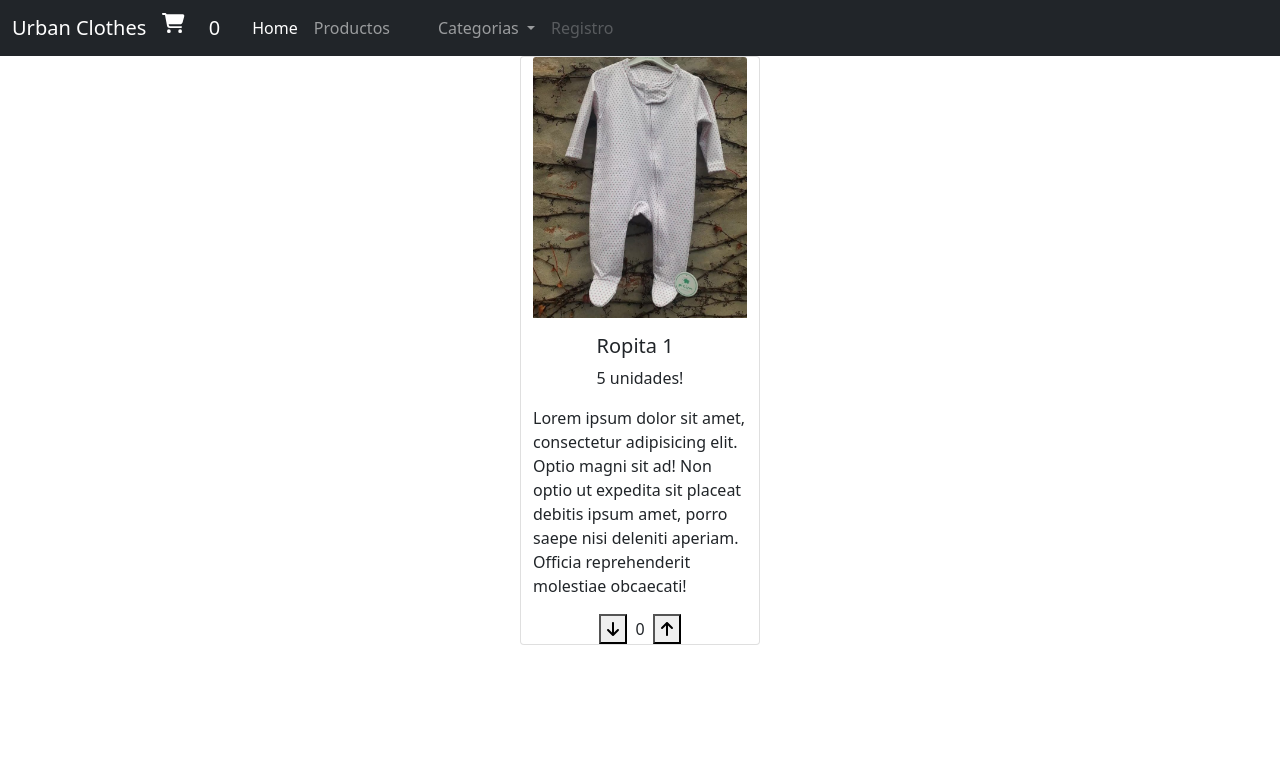
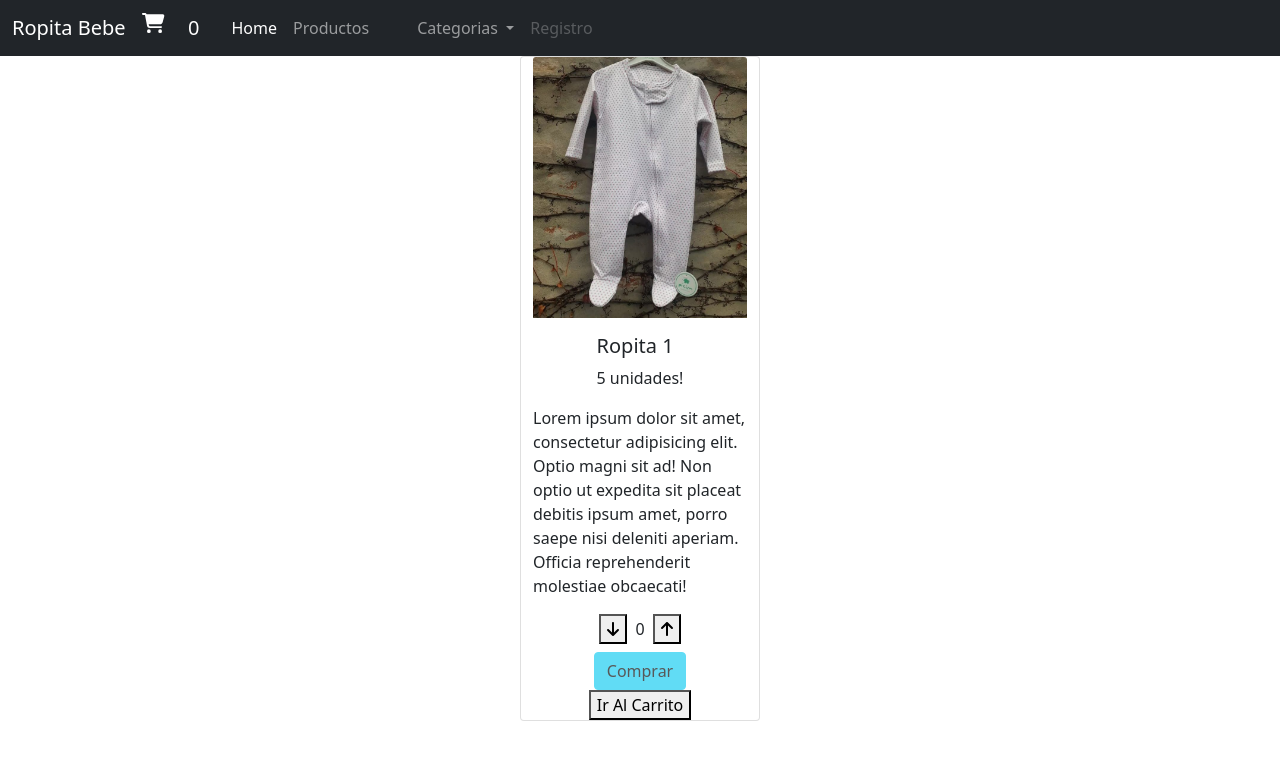
Before and after one commit to Eze-Nat/react-desafios2, a React (Create React App) app: page /item/1 in a window 1280 px wide. Shown: the top 760 px of the page. Built offline with nearby package versions, Linux system fonts and the light colour scheme.

Commit message:
carrito listo

```diff
--- a/src/App.js
+++ b/src/App.js
@@ -19,7 +19,7 @@ function App() {
         <Route path='/productos' element={<ItemListContainer/>} />
         <Route path='/item/:id' element={<ItemDetailContainer/>} />
         <Route path='*' element={<div style={{backgroundColor: "green"}}>ERROR </div>} />
-
+        <Route path='/cart' element={<div>Items de carrito</div>} />
 
 
       </Routes>
--- a/src/components/ItemCount/ItemCount.jsx
+++ b/src/components/ItemCount/ItemCount.jsx
@@ -6,10 +6,9 @@ import "@fortawesome/free-solid-svg-icons";
 
 
 
-function ItemCount (props) {
-    const {stock} = props;
+const ItemCount = ({stock, initial = 0, onAdd}) => {
 
-  const [amount, setAmount] = useState(0);
+  const [amount, setAmount] = useState(initial);
 
 
   const decrease = () => {
@@ -24,11 +23,17 @@ function ItemCount (props) {
   };
 
   return (
+    <>
     <div className=" text-center">
       <button onClick={decrease}><FontAwesomeIcon icon={faArrowDown} /></button>
       <span className="p-2">{amount}</span>
       <button onClick={increase}><FontAwesomeIcon icon={faArrowUp} /></button>
     </div>
+    <div className="text-center pt-2">
+    <button onClick={() => onAdd(amount)} type="button" className="btn btn-info" disabled={amount === 0}>
+      Comprar </button>
+    </div>
+    </>
   );
 };
 
--- a/src/components/ItemDetail/ItemDetail.jsx
+++ b/src/components/ItemDetail/ItemDetail.jsx
@@ -1,9 +1,14 @@
+import { useState } from "react";
 import ItemCount from "../ItemCount/ItemCount";
+import { Link } from "react-router-dom";
 
 const ItemDetail = ({ item }) => {
+  const [amount, setAmount] = useState(0)
   const { nombre, descripcion, stock, img } = item;
+
   const onAdd = (amount) => {
-    console.log(amount);
+    setAmount(amount);
+
   };
   return (
     <>
@@ -15,7 +20,8 @@ const ItemDetail = ({ item }) => {
             <p className="card-text">{`${stock} unidades!`}</p>
           </div>
           <p className="">{descripcion}</p>
-          <ItemCount stock={stock} initial={0} onAdd={onAdd} />
+          {amount === 0 ? <ItemCount stock={stock} initial={0} onAdd={onAdd} /> : <h2>{amount} Agregar Al Carrito</h2>}
+          <Link to="/cart" ><button>Ir Al Carrito</button></Link>
         </div>
         <div></div>
       </div>
--- a/src/components/ItemDetailContainer/ItemDetailContainer.jsx
+++ b/src/components/ItemDetailContainer/ItemDetailContainer.jsx
@@ -3,6 +3,7 @@ import ItemDetail from "../ItemDetail/ItemDetail";
 import { useParams } from "react-router-dom";
 import ItemDetallado from "../ProductDetail/ProductDetail";
 import Spinner from "../Utilidades/Spinner";
+
 
 const ItemDetailContainer = () => {
     const [item, setItem] = useState({});
--- a/src/components/NavBar/NavBar.jsx
+++ b/src/components/NavBar/NavBar.jsx
@@ -2,7 +2,7 @@ import CartWidget from "../CartWidget/CartWidget";
 import { Link } from "react-router-dom";
 
 const NavBar = () => {
-    const title = "Urban Clothes";
+    const title = "Ropita Bebe";
     return (
 <nav className="navbar navbar-expand-lg bg-dark navbar-dark nav-justified">
     <div className="container-fluid">
```
Also changed, not shown: 1 other file (tests, documents, lock files or other folders).
